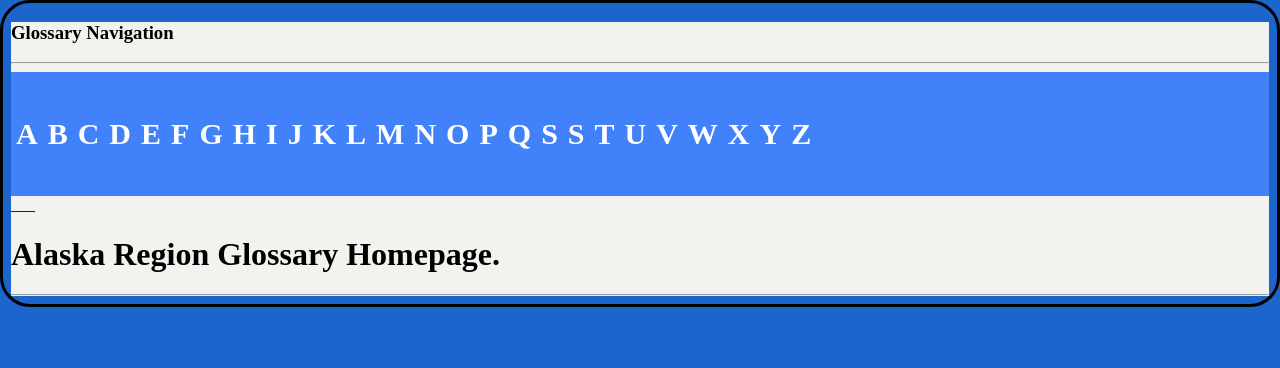
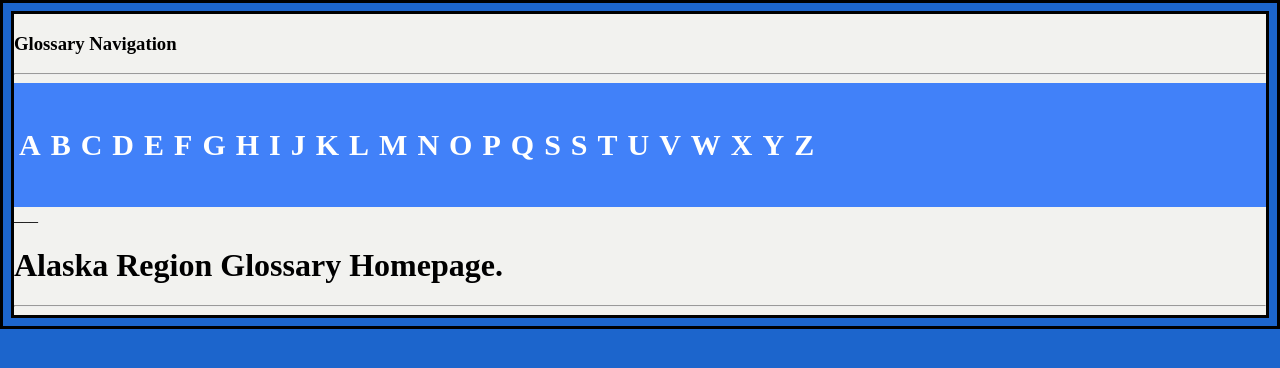
Before and after one commit to ThePanamalien/TestOne, a Jekyll site: the page built from index.md, in a window 1280 px wide. Shown: the top 368 px of the page. Built offline with Jekyll 4.4.1, drawn with Linux system fonts in a browser that asks for light colours.

Commit message:
Update glossaryPage.html

```diff
--- a/_layouts/glossaryPage.html
+++ b/_layouts/glossaryPage.html
@@ -36,12 +36,13 @@ li a:hover {
        html{
     background-color: #1c65cc;
     border-style: solid;
-    border-radius: 30px;
-     height:auto;
+    height:auto;
       }
 
       body{
        background-color: #f2f2ef;
+         border-style: solid;
+        border-radius: 12px:
       }
 
 </style>
```
